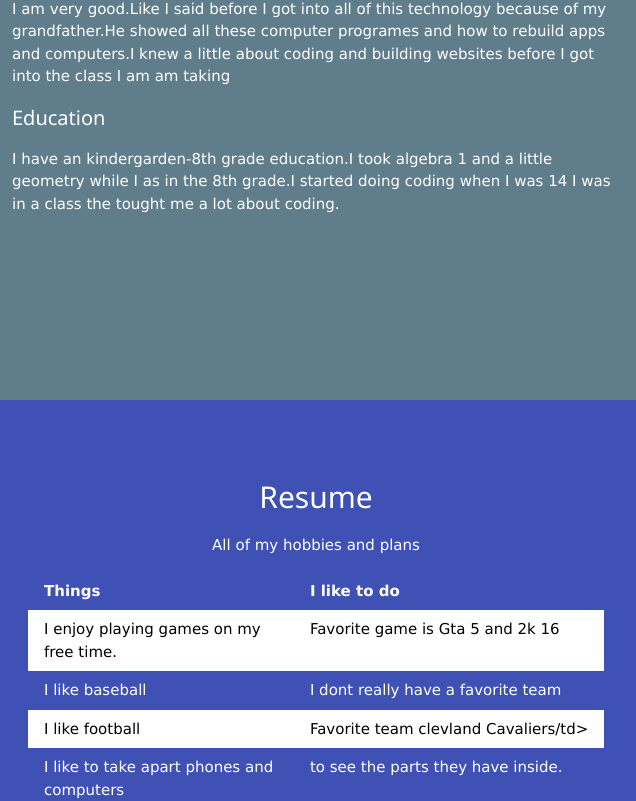
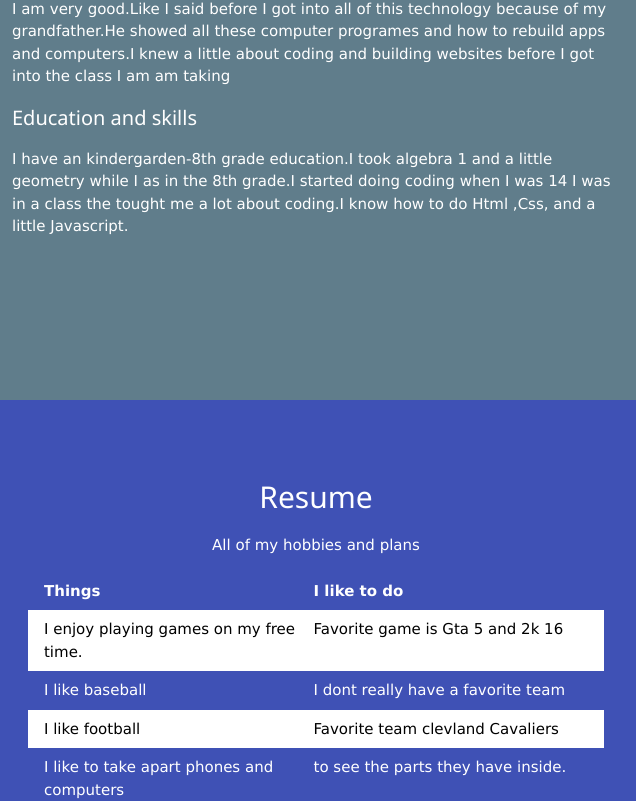
Before and after one commit to Jaywons/Jaywons.github.io, a plain HTML site: page index.html in a window 1280 px wide. Shown: the part 300-1101 px from the top of the page, 644-1280 px from the left. Drawn offline with nearby package versions, Linux system fonts and the light colour scheme.

Commit message:
Jaywons.github.io

```diff
--- a/index.html
+++ b/index.html
@@ -25,8 +25,8 @@
       <div class="w3-left-align w3-padding-xxlarge">
         <p>My name is Jaywon Samuels. I am 14 years old and live in Michigan.I got into coding and computer because of my grandfather I would love to continue and stretch my passion for tech
   I have recently graduated from Thompson k-8 international academy from 8th grade.I started coding not to long ago but so far I am very good.Like I said before I got into all of this technology because of my grandfather.He showed all these computer programes and how to rebuild apps and computers.I knew a little about coding and building websites before I got into the class I am am taking</p>
-        <h4>Education</h4>
-  <p>I have an kindergarden-8th grade education.I took algebra 1 and a little geometry while I as in the 8th grade.I started doing coding when I was 14 I was in a class the tought me a lot about coding.</p>
+        <h4>Education and skills</h4>
+  <p>I have an kindergarden-8th grade education.I took algebra 1 and a little geometry while I as in the 8th grade.I started doing coding when I was 14 I was in a class the tought me a lot about coding.I know how to do Html ,Css, and a little Javascript.</p>
       </div>
     </div>
   </div>
@@ -82,7 +82,7 @@
           </tr>
           <tr class="w3-white">
             <td>I like football</td>
-            <td>Favorite team clevland Cavaliers/td>
+            <td>Favorite team clevland Cavaliers</td>
           </tr>
           <tr>
             <td>I like to take apart phones and computers</td>
```
